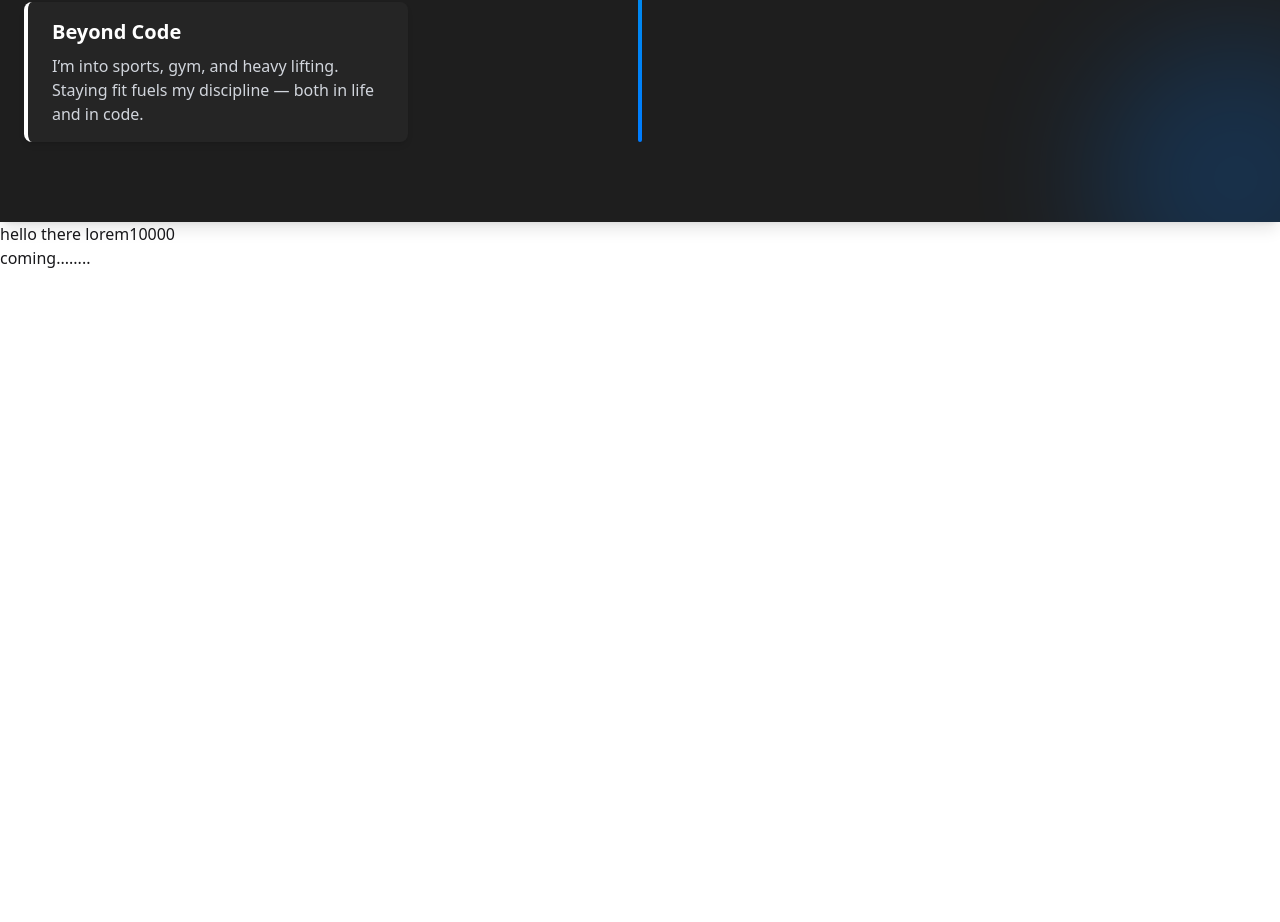
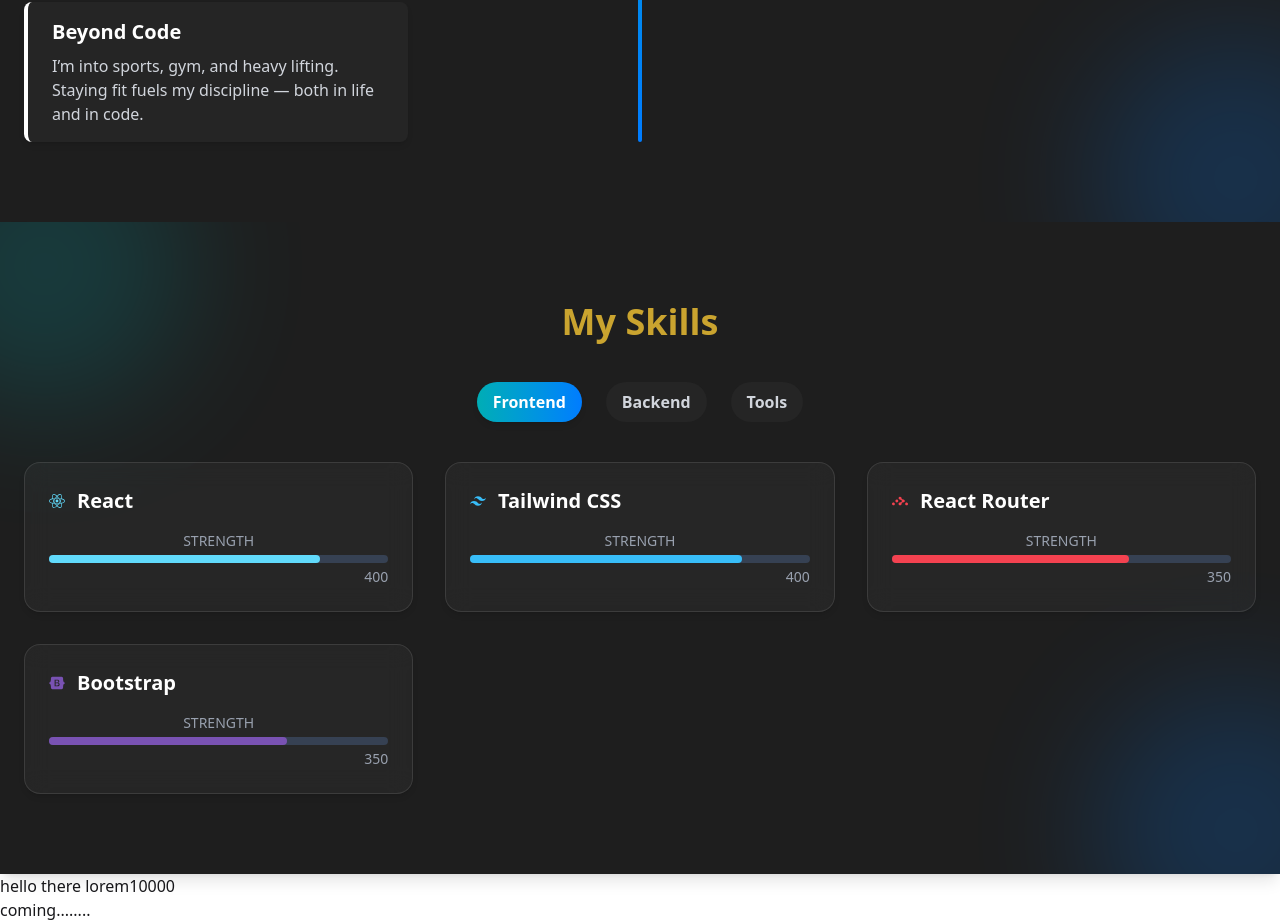
Before and after one commit to mehediakash01/Portfolio, a React (Vite) app: page / in a window 1280 px wide. Shown: the part 1380-2302 px from the top of the page. Before the commit the page ends 1650 px from the top, so only its background shows below. Built offline with nearby package versions, Linux system fonts and the light colour scheme.

Commit message:
created skill section

```diff
--- a/package.json
+++ b/package.json
@@ -13,6 +13,7 @@
     "@tailwindcss/vite": "^4.1.11",
     "aos": "^2.3.4",
     "framer-motion": "^12.19.2",
+    "motion": "^12.19.2",
     "react": "^19.1.0",
     "react-dom": "^19.1.0",
     "react-icons": "^5.5.0",
--- /dev/null
+++ b/src/Component/Container/Container.jsx
@@ -0,0 +1,13 @@
+import React from "react";
+
+const Container = ({ children }) => {
+  return (
+    <div className="relative bg-[#1E1E1E] text-white px-6 py-20 overflow-hidden shadow-lg">
+      <div className="absolute top-[-100px] left-[-100px] w-72 h-72 bg-primary opacity-20 blur-3xl rounded-full z-0"></div>
+      <div className="absolute bottom-[-100px] right-[-100px] w-72 h-72 bg-secondary opacity-20 blur-3xl rounded-full z-0"></div>
+      {children}
+    </div>
+  );
+};
+
+export default Container;
--- /dev/null
+++ b/src/Component/MySkills/MySkills.jsx
@@ -0,0 +1,153 @@
+import React, { useEffect, useState } from "react";
+import { motion } from "motion/react";
+import {
+  FaReact,
+  FaNodeJs,
+  FaCss3Alt,
+  FaJs,
+  FaGithub,
+  FaBootstrap,
+  FaFigma,
+  FaGitAlt,
+  FaDatabase,
+} from "react-icons/fa";
+import {
+  SiExpress,
+  SiMongodb,
+  SiTailwindcss,
+  SiFirebase,
+  SiVercel,
+  SiReactrouter,
+} from "react-icons/si";
+import AOS from "aos";
+import "aos/dist/aos.css";
+import { VscCode } from "react-icons/vsc";
+import Container from "../Container/Container";
+
+const skillCategories = {
+  frontend: [
+    { name: "React", icon: <FaReact />, color: "#61DAFB", level: 400 },
+    {
+      name: "Tailwind CSS",
+      icon: <SiTailwindcss />,
+      color: "#38BDF8",
+      level: 400,
+    },
+    {
+      name: "React Router",
+      icon: <SiReactrouter />,
+      color: "#F44250",
+      level: 350,
+    },
+    { name: "Bootstrap", icon: <FaBootstrap />, color: "#7952B3", level: 350 },
+  ],
+  backend: [
+    { name: "Node.js", icon: <FaNodeJs />, color: "#3C873A", level: 250 },
+    { name: "Express.js", icon: <SiExpress />, color: "#F7DF1E", level: 450 },
+    { name: "MongoDB", icon: <SiMongodb />, color: "#47A248", level: 350 },
+    { name: "Firebase", icon: <SiFirebase />, color: "#FFA611", level: 350 },
+  ],
+  tools: [
+    { name: "Git", icon: <FaGitAlt />, color: "#F05032", level: 400 },
+    { name: "GitHub", icon: <FaGithub />, color: "#FFFFFF", level: 350 },
+    { name: "Figma", icon: <FaFigma />, color: "#A259FF", level: 300 },
+    { name: "Vercel", icon: <SiVercel />, color: "#ffffff", level: 350 },
+    { name: "VS Code", icon: <VscCode />, color: "#007ACC", level: 400 },
+  ],
+};
+
+const MySkills = () => {
+  const [activeTab, setActiveTab] = useState("frontend");
+
+  useEffect(() => {
+    AOS.init({ duration: 800, once: true });
+  }, []);
+
+  const tabs = ["frontend", "backend", "tools"];
+
+  return (
+    <Container>
+      <div className="relative z-10 max-w-7xl mx-auto text-center">
+        <motion.h2
+          animate={{
+            color: [
+              "#61DAFB",
+              "#38BDF8",
+              "#F44250",
+              "#7952B3",
+              "#3C873A",
+              "#F7DF1E",
+              "#47A248",
+              "#FFA611",
+              "#F05032",
+              "#FFFFFF",
+              "#A259FF",
+              "#007ACC",
+            ],
+            transition: { duration: 10, repeat: Infinity },
+          }}
+          className="text-4xl font-bold mb-10"
+          data-aos="fade-in"
+        >
+          My Skills
+        </motion.h2>
+
+        {/* Tabs */}
+        <div className="flex justify-center gap-6 mb-10">
+          {tabs.map((tab) => (
+            <button
+              key={tab}
+              onClick={() => setActiveTab(tab)}
+              className={`px-4 py-2 rounded-full font-semibold transition-all duration-300 ${
+                activeTab === tab
+                  ? "bg-gradient-to-r from-primary to-secondary text-white shadow-md"
+                  : "bg-[#252525] text-gray-300 hover:text-white"
+              }`}
+              data-aos="fade-right"
+            >
+              {tab.charAt(0).toUpperCase() + tab.slice(1)}
+            </button>
+          ))}
+        </div>
+
+        {/* Skill Cards */}
+        <div
+          key={activeTab}
+          className="grid grid-cols-1 sm:grid-cols-2 lg:grid-cols-3 gap-8 fade-in"
+        >
+          {skillCategories[activeTab].map((skill, index) => (
+            <div
+              key={index}
+              data-aos="fade-up"
+              className="bg-[#ffffff0a] backdrop-blur-md border border-white/10 rounded-2xl p-6 flex flex-col items-start space-y-4 hover:scale-105 transition-all duration-300 shadow-md"
+            >
+              <div className="flex items-center space-x-3" data-aos="flip-left">
+                <span style={{ color: skill.color }}>{skill.icon}</span>
+                <h3 className="text-xl font-bold">{skill.name}</h3>
+              </div>
+
+              {/* Strength Bar */}
+              <div className="w-full">
+                <p className="text-sm text-gray-400 mb-1">STRENGTH</p>
+                <div className="w-full h-2 bg-gray-700 rounded-full">
+                  <div
+                    className="h-2 rounded-full"
+                    style={{
+                      width: `${(skill.level / 500) * 100}%`,
+                      backgroundColor: skill.color,
+                    }}
+                  ></div>
+                </div>
+                <p className="text-sm text-right text-gray-400 mt-1">
+                  {skill.level}
+                </p>
+              </div>
+            </div>
+          ))}
+        </div>
+      </div>
+    </Container>
+  );
+};
+
+export default MySkills;
--- a/src/Pages/Home/Home.jsx
+++ b/src/Pages/Home/Home.jsx
@@ -4,6 +4,7 @@
 import Contact from "../Contact/Contact";
 import Navbar from "../../Component/Navbar/Navbar";
 import About from "../About"
+import MySkills from "../../Component/MySkills/MySkills";
 
 const Home = () => {
   useTitle("Home");
@@ -18,7 +19,7 @@
      <About></About>
       </div>
       <div id="skills">
-        {/* <Skills /> */}
+      <MySkills></MySkills>
       </div>
       <div id="projects">
         {/* <Projects /> */}
--- a/src/index.css
+++ b/src/index.css
@@ -11,3 +11,20 @@
 .active {
      @apply text-primary font-semibold border-b-2 border-primary;
 }
+
+@layer utilities {
+  .fade-in {
+    animation: fadeIn 0.5s ease-in-out;
+  }
+
+  @keyframes fadeIn {
+    from {
+      opacity: 0;
+      transform: translateY(10px);
+    }
+    to {
+      opacity: 1;
+      transform: translateY(0);
+    }
+  }
+}
```
Also changed, not shown: 1 other file (tests, documents, lock files or other folders).
